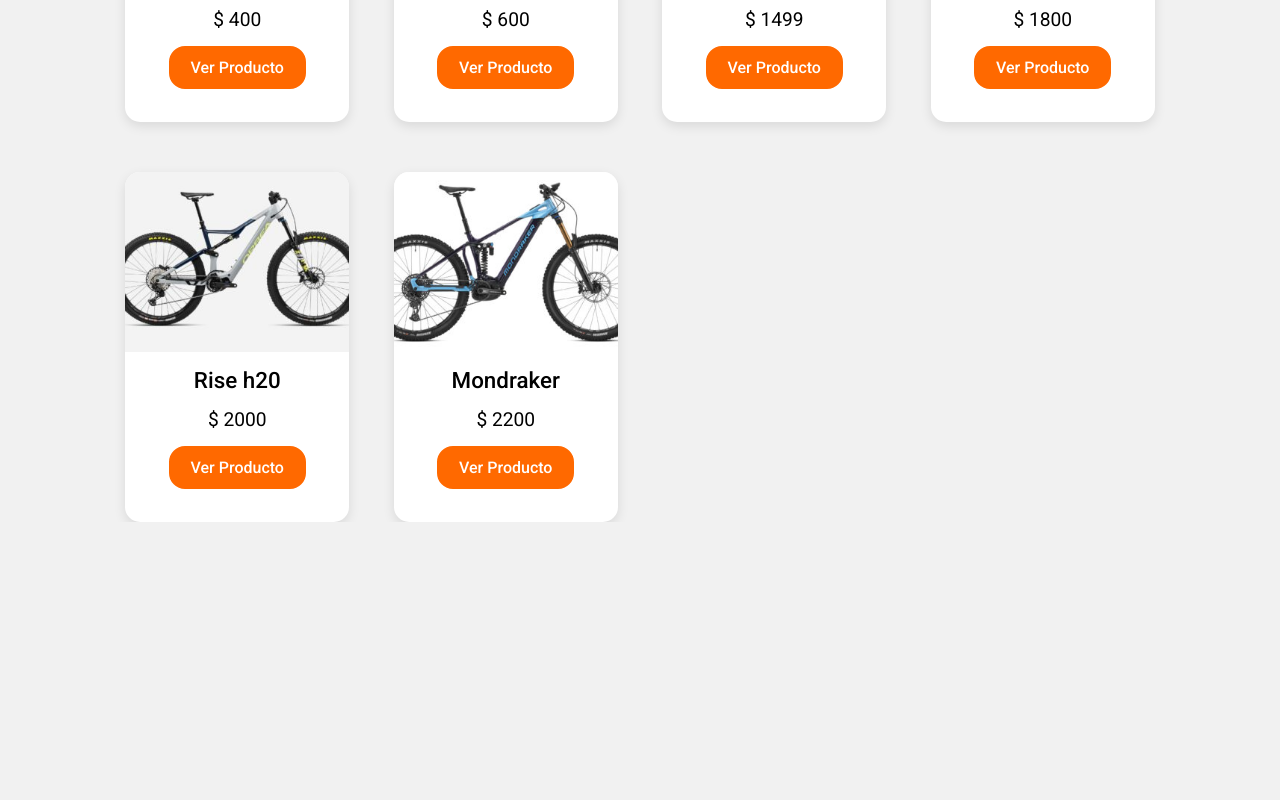
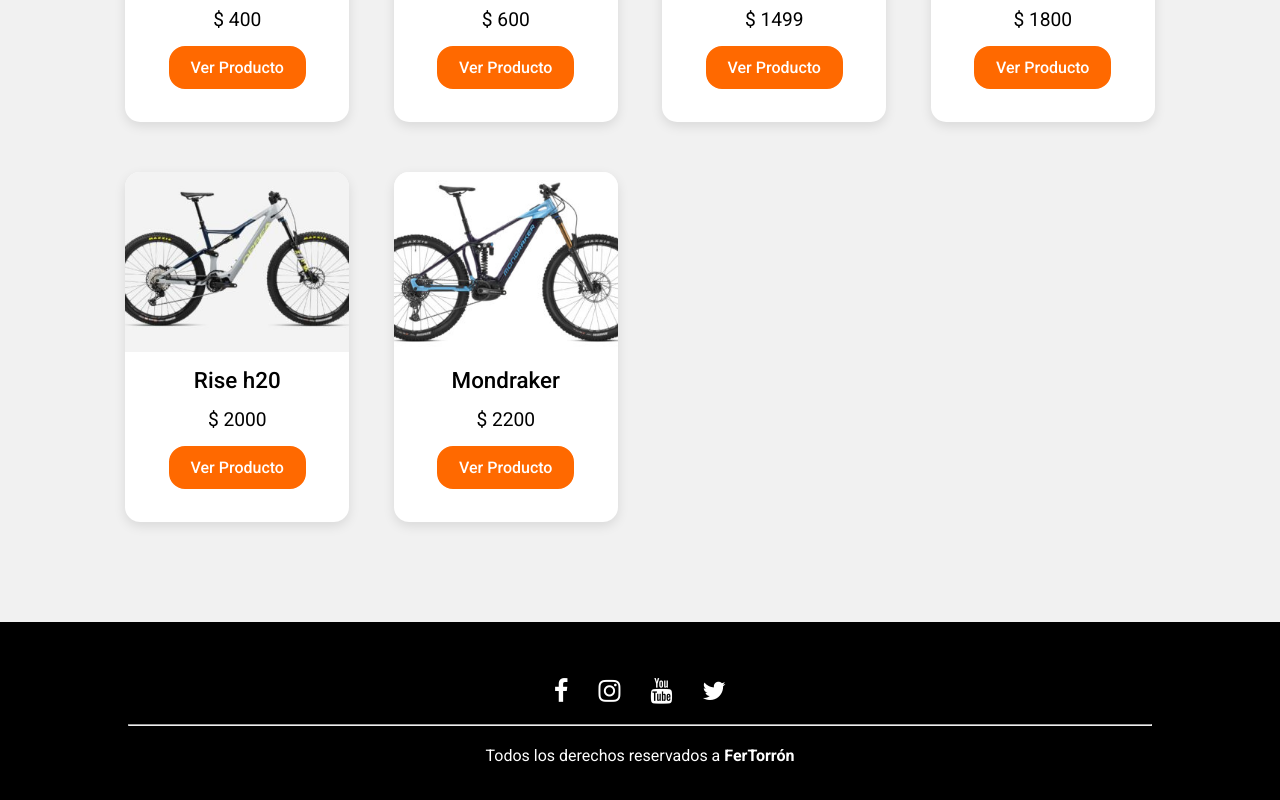
Before and after one commit to FerTorron/BikeStore, a React (Vite) app: page / in a window 1280 px wide. Shown: the part 2020-2820 px from the top of the page. Before the commit the page ends 2542 px from the top, so only its background shows below. Built offline with nearby package versions, Linux system fonts and the light colour scheme.

Commit message:
Agrego un Footer Simple

```diff
--- a/index.html
+++ b/index.html
@@ -9,6 +9,10 @@
       href="/img/logo/bs-logo-orange.png"
       type="image/x-icon"
     />
+    <link
+      rel="stylesheet"
+      href="https://cdnjs.cloudflare.com/ajax/libs/font-awesome/4.7.0/css/font-awesome.min.css"
+    />
   </head>
   <body>
     <div id="root"></div>
--- a/src/App.jsx
+++ b/src/App.jsx
@@ -5,6 +5,7 @@
 import ItemListContainer from './components/ItemListContainer/ItemListContainer';
 import ItemDetailContainer from './components/ItemDetailContainer/ItemDetailContainer';
 import Error from './components/Error/Error';
+import Footer from './components/Footer/Footer';
 
 const App = () => {
   return (
@@ -17,6 +18,7 @@
           <Route path='/item/:idItem' element={<ItemDetailContainer />} />
           <Route path='*' element={<Error />} />
         </Routes>
+        <Footer />
       </BrowserRouter>
     </>
   )
--- /dev/null
+++ b/src/components/Footer/Footer.css
@@ -0,0 +1,37 @@
+footer {
+  width: 100%;
+  height: 200px;
+  background: #000;
+  display: flex;
+  align-items: center;
+  justify-content: center;
+  gap: 20px;
+  flex-direction: column;
+  margin-top: 100px;
+}
+.socialIcon {
+  width: 90%;
+  display: flex;
+  gap: 30px;
+  align-items: center;
+  justify-content: center;
+}
+.socialIcon a i {
+  font-size: 1.6rem;
+  color: #fff;
+}
+.socialIcon a i:hover {
+  opacity: 0.6;
+}
+footer hr {
+  width: 80%;
+  color: #fff;
+}
+footer p {
+  color: #fff;
+}
+footer p a {
+  color: #fff;
+  text-decoration: none;
+  font-weight: 600;
+}
--- /dev/null
+++ b/src/components/Footer/Footer.jsx
@@ -0,0 +1,18 @@
+import './Footer.css'
+
+const Footer = () => {
+    return (
+        <footer>
+            <div className="socialIcon">
+                <a href="#"><i className="fa fa-facebook"></i></a>
+                <a href="#"><i className="fa fa-instagram"></i></a>
+                <a href="#"><i className="fa fa-youtube"></i></a>
+                <a href="#"><i className="fa fa-twitter"></i></a>
+            </div>
+            <hr />
+            <p>Todos los derechos reservados a <a href="https://www.linkedin.com/in/fertorron/">FerTorrón</a></p>
+        </footer>
+    )
+}
+
+export default Footer
```
